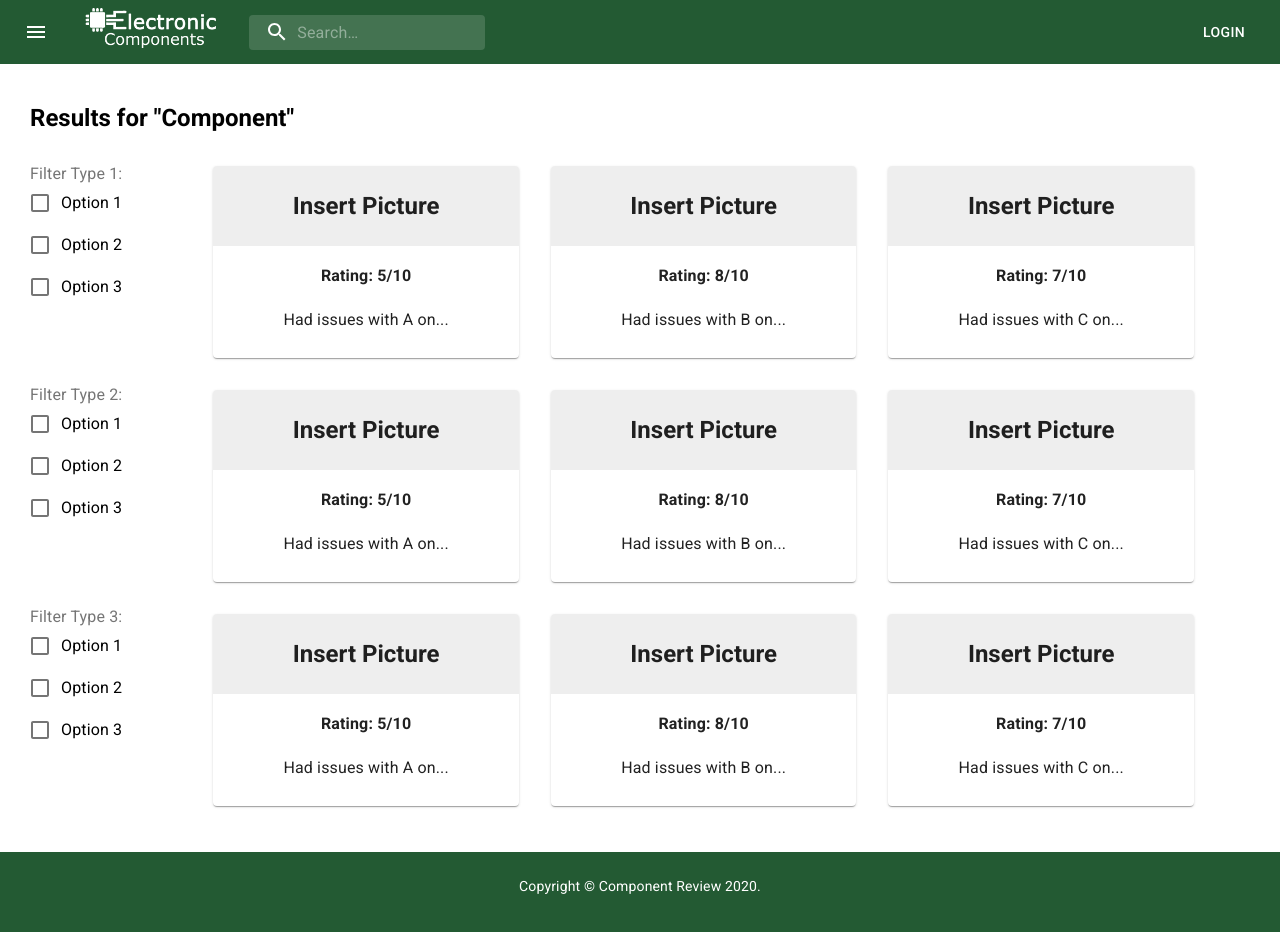
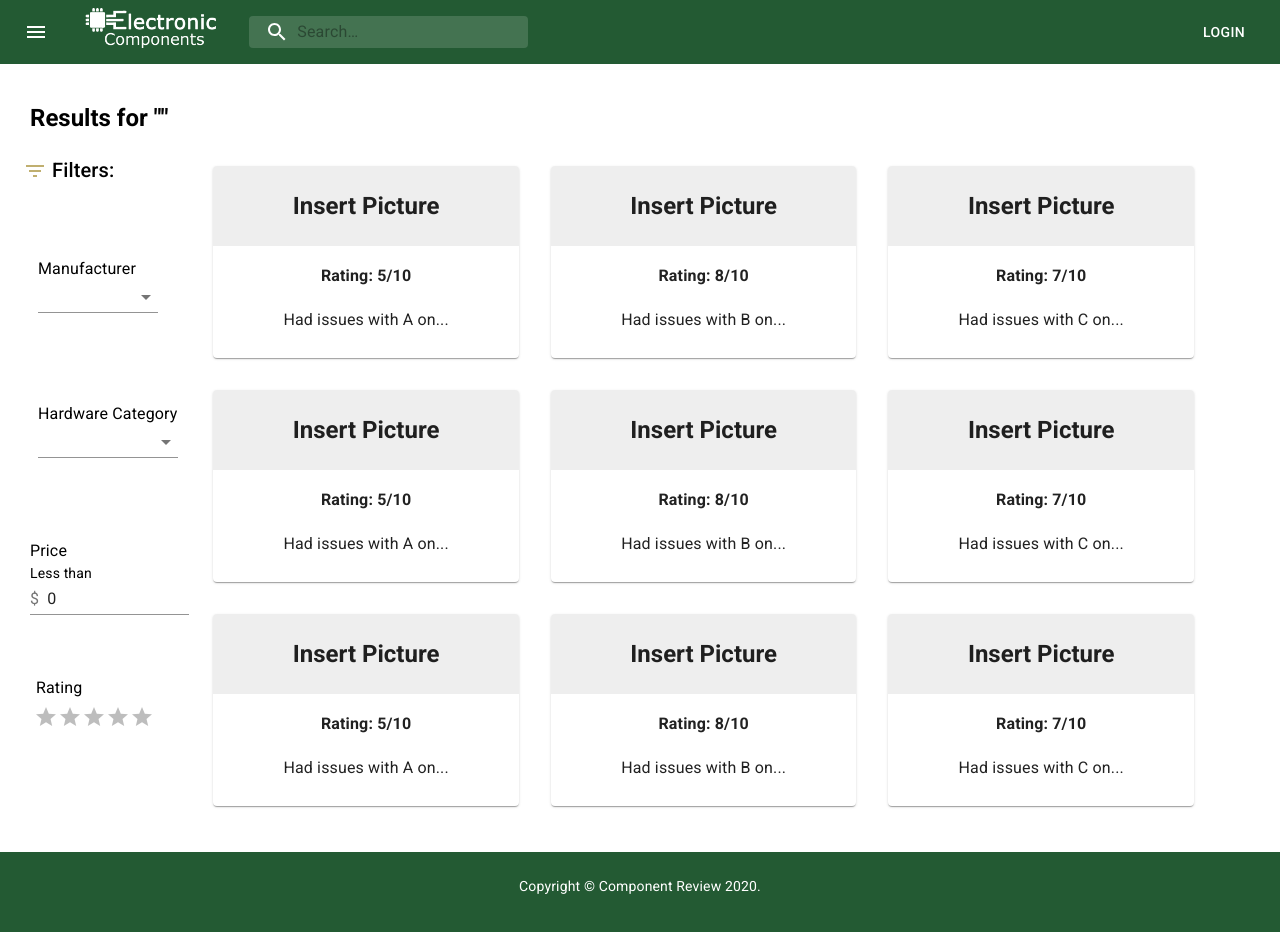
Before and after one commit to trenumcr/SeniorDesignProject, a React (Create React App) app in the folder frontend/: page /search-component in a window 1280 px wide. Shown: the top 932 px of the page. Built offline with nearby package versions, Linux system fonts and the light colour scheme.

Commit message:
Thomas' work integrating to main branch

```diff
--- a/frontend/src/components/App.js
+++ b/frontend/src/components/App.js
@@ -33,6 +33,7 @@ function App() {
           <Route exact path="/" component={() => <Home />} />
           <Route exact path="/profile" component={() => <Profile />} />
           <Route exact path="/search-component" component={() => <Search />} />
+          <Route path="/search-component/:componentName" component={() => <Search />} />
           <Route exact path="/categories" component={() => <Category />} />
           <Route exact path="/component" component={() => <Component />} />
           <Route exact path="/login" component={() => <Login />} />
--- a/frontend/src/components/ui/Header.js
+++ b/frontend/src/components/ui/Header.js
@@ -29,6 +29,64 @@ import ListItemText from '@material-ui/core/ListItemText';
 import logo from "../../static/images/logo1IntoWordsBlack.png";
 
 const drawerWidth = 240;
+
+class SearchField extends React.Component
+{
+  constructor(props) {
+    super(props);
+    this.state = {value: ''};
+    this.handleChange = this.handleChange.bind(this);
+    this.handleSubmit = this.handleSubmit.bind(this);
+  }
+
+
+  handleChange(event) {
+    this.setState({value: event.target.value});
+  }
+
+  handleSubmit(event) {
+    window.location.href = "/search-component/"+this.state.value;
+    event.preventDefault();
+    /*
+    this.props.navigation.navigate( "/search-component", {
+      custparam: "passed",
+    })
+    */
+  }
+
+  render(){
+    const inputclasses = makeStyles(theme => ({
+      inputRoot: {
+        color: 'inherit',
+      },
+      inputInput: {
+        padding: theme.spacing(1, 1, 1, 0),
+        // vertical padding + font size from searchIcon
+        paddingLeft: `calc(1em + ${theme.spacing(4)}px)`,
+        transition: theme.transitions.create('width'),
+        width: '100%',
+        [theme.breakpoints.up('md')]: {
+          width: '20ch',
+        },
+      },
+    }))
+    return(
+      <form onSubmit={this.handleSubmit}>
+        <InputBase
+          placeholder="Search…"
+
+          classes={{
+            root: inputclasses.inputRoot,
+            input: inputclasses.inputInput,
+          }}
+
+          inputProps={{ 'aria-label': 'search' }}
+          onChange={this.handleChange}
+          />
+        </form>
+    )
+  }
+}
 
   const useStyles = makeStyles(theme => ({
     toolbarMargin: {
@@ -116,7 +174,11 @@ const drawerWidth = 240;
       pointerEvents: 'none',
       display: 'flex',
       alignItems: 'center',
-      justifyContent: 'center',
+      justifyContent: 'left',
+      },
+    searchField: {
+      padding: theme.spacing(0, 6),
+      position: 'relative',
     },
     inputRoot: {
       color: 'inherit',
@@ -190,16 +252,9 @@ const drawerWidth = 240;
                 <div className={classes.searchIcon}>
                   <SearchIcon />
                 </div>
-                <form onSubmit={onSubmitHandler}>
-                  <InputBase
-                    placeholder="Search…"
-                    classes={{
-                      root: classes.inputRoot,
-                      input: classes.inputInput,
-                    }}
-                    inputProps={{ 'aria-label': 'search' }}
-                  />
-                </form>
+                <div className={classes.searchField}>
+                  <SearchField />
+                </div>
               </div>
               <div className={classes.grow} />
               <Button color="inherit" component={Link} to="/login">Login</Button>
--- a/frontend/src/components/ui/Search.js
+++ b/frontend/src/components/ui/Search.js
@@ -5,11 +5,19 @@ import React from 'react';
 import FormLabel from '@material-ui/core/FormLabel';
 import FormControl from '@material-ui/core/FormControl';
 import FormGroup from '@material-ui/core/FormGroup';
-import FormControlLabel from '@material-ui/core/FormControlLabel';
-import Checkbox from '@material-ui/core/Checkbox';
+import TextField from '@material-ui/core/TextField';
 import Card from '@material-ui/core/Card';
 import CardContent from '@material-ui/core/CardContent';
 import CardHeader from '@material-ui/core/CardHeader';
+import FilterListIcon from '@material-ui/icons/FilterList';
+import Rating from '@material-ui/lab/Rating';
+import Box from '@material-ui/core/Box';
+import InputLabel from '@material-ui/core/InputLabel';
+import Input from '@material-ui/core/Input';
+import InputAdornment from '@material-ui/core/InputAdornment';
+import MenuItem from '@material-ui/core/MenuItem';
+import Select from '@material-ui/core/Select';
+import { useParams } from 'react-router-dom';
 
 const useStyles = makeStyles((theme) => ({
   root: {
@@ -26,22 +34,41 @@ const useStyles = makeStyles((theme) => ({
     //backgroundColor: theme.palette.grey[200],
     marginBottom: theme.spacing(2),
   },
+  selectEmpty: {
+    marginTop: theme.spacing(2),
+  },
+  formControl: {
+    margin: theme.spacing(1),
+    minWidth: 120,
+  },
 }));
 
 export default function SearchResults() {
   const classes = useStyles();
+  const { componentName } = useParams();
 
-  const [state, setState] = React.useState({
-    opt1: false,
-    opt2: false,
-    opt3: false,
-  });
+  //Filter Variables
+  const [manufacturer, setManufacturer] = React.useState('');
+  const [hardwareCategory, setHardwareCategory] = React.useState('');
+  const [rating, setRating] = React.useState(0);
+  const [price, setPrice] = React.useState(0);
 
-  const handleChange = (event) => {
-    setState({ ...state, [event.target.name]: event.target.checked });
+  //Filter Functions
+  const handlePriceChange = (event, newPrice) => {
+    setPrice(newPrice);
   };
 
-  const { opt1, opt2, opt3 } = state;
+  const handleManufacturerChange = (event) => {
+    setManufacturer(event.target.value);
+  };
+
+  const handleHardwareCategoryChange = (event) => {
+    setHardwareCategory(event.target.value);
+  };
+
+  const handleRatingChange = (event) => {
+    setRating(event.target.value);
+  };
 
   var results = [
     {
@@ -90,71 +117,69 @@ export default function SearchResults() {
           Rating: "Had issues with C on..."
         },
   ]
-
   return(
     <div className={classes.root}>
-
       <Grid container spacing={3}>
-        <Grid item sm={12}><Typography variant="h5">Results for "Component"</Typography></Grid>
+        <Grid item sm={12}><Typography variant="h5">Results for "{componentName}"</Typography></Grid>
 
         <Grid container item sm={2} spacing={3}>
+        <FilterListIcon style={{ padding: 5 }} color="secondary" />
+        <Typography variant="h6" component="h3">Filters:</Typography>
           <Grid item sm={12}>
-            <FormControl component="fieldset">
-            <FormLabel component="legend">Filter Type 1:</FormLabel>
-            <FormGroup>
-              <FormControlLabel
-                control={<Checkbox checked={opt1} onChange={handleChange} name="opt1" />}
-                label="Option 1"
-              />
-              <FormControlLabel
-                control={<Checkbox checked={opt2} onChange={handleChange} name="opt2" />}
-                label="Option 2"
-              />
-              <FormControlLabel
-                control={<Checkbox checked={opt3} onChange={handleChange} name="opt3" />}
-                label="Option 3"
-              />
-            </FormGroup>
+            <FormControl className={classes.formControl}>
+              <Typography>Manufacturer</Typography>
+                <Select
+                    labelId="demo-simple-select-label"
+                    id="demo-simple-select"
+                    value={manufacturer}
+                    onChange={handleManufacturerChange}
+                  >
+                    <MenuItem value={"MGM Electronics"}>MGM Electronics</MenuItem>
+                    <MenuItem value={"Adaptec"}>Adaptec</MenuItem>
+                    <MenuItem value={"Aereo"}>Aereo</MenuItem>
+                </Select>
+            </FormControl>
+          </Grid>
+          <Grid item sm={12}>
+            <FormControl className={classes.formControl}>
+              <Typography>Hardware Category</Typography>
+                <Select
+                    labelId="demo-simple-select-label"
+                    id="demo-simple-select"
+                    value={hardwareCategory}
+                    onChange={handleHardwareCategoryChange}
+                  >
+                    <MenuItem value={"Active"}>Active</MenuItem>
+                    <MenuItem value={"Passive"}>Passive</MenuItem>
+                    <MenuItem value={"Op Amps"}>Op Amps</MenuItem>
+                </Select>
             </FormControl>
           </Grid>
           <Grid item sm={12}>
             <FormControl component="fieldset">
-            <FormLabel component="legend">Filter Type 2:</FormLabel>
-            <FormGroup>
-              <FormControlLabel
-                control={<Checkbox checked={opt1} onChange={handleChange} name="opt1" />}
-                label="Option 1"
-              />
-              <FormControlLabel
-                control={<Checkbox checked={opt2} onChange={handleChange} name="opt2" />}
-                label="Option 2"
-              />
-              <FormControlLabel
-                control={<Checkbox checked={opt3} onChange={handleChange} name="opt3" />}
-                label="Option 3"
-              />
-            </FormGroup>
+              <Typography>Price</Typography>
+              <FormGroup>
+                <Typography variant="body2">Less than</Typography>
+                <Input
+                  size="small"
+                  id="outlined-basic"
+                  type="number"
+                  variant="outlined"
+                  value={price}
+                  onChange={handlePriceChange}
+                  startAdornment={<InputAdornment position="start">$</InputAdornment>}
+                />
+              </FormGroup>
             </FormControl>
           </Grid>
-          <Grid item sm={12}>
-            <FormControl component="fieldset">
-            <FormLabel component="legend">Filter Type 3:</FormLabel>
-            <FormGroup>
-              <FormControlLabel
-                control={<Checkbox checked={opt1} onChange={handleChange} name="opt1" />}
-                label="Option 1"
-              />
-              <FormControlLabel
-                control={<Checkbox checked={opt2} onChange={handleChange} name="opt2" />}
-                label="Option 2"
-              />
-              <FormControlLabel
-                control={<Checkbox checked={opt3} onChange={handleChange} name="opt3" />}
-                label="Option 3"
-              />
-            </FormGroup>
-            </FormControl>
-          </Grid>
+          <Box component="fieldset" mb={3} borderColor="transparent">
+            <Typography component="legend">Rating</Typography>
+            <Rating
+              name="simple-controlled"
+              value={rating}
+              onChange={handleRatingChange}
+            />
+          </Box>
         </Grid>
 
         <Grid container item sm={10} spacing={4}>
@@ -182,5 +207,5 @@ export default function SearchResults() {
         </Grid>
       </Grid>
     </div>
-  )
+  );
 }
```
